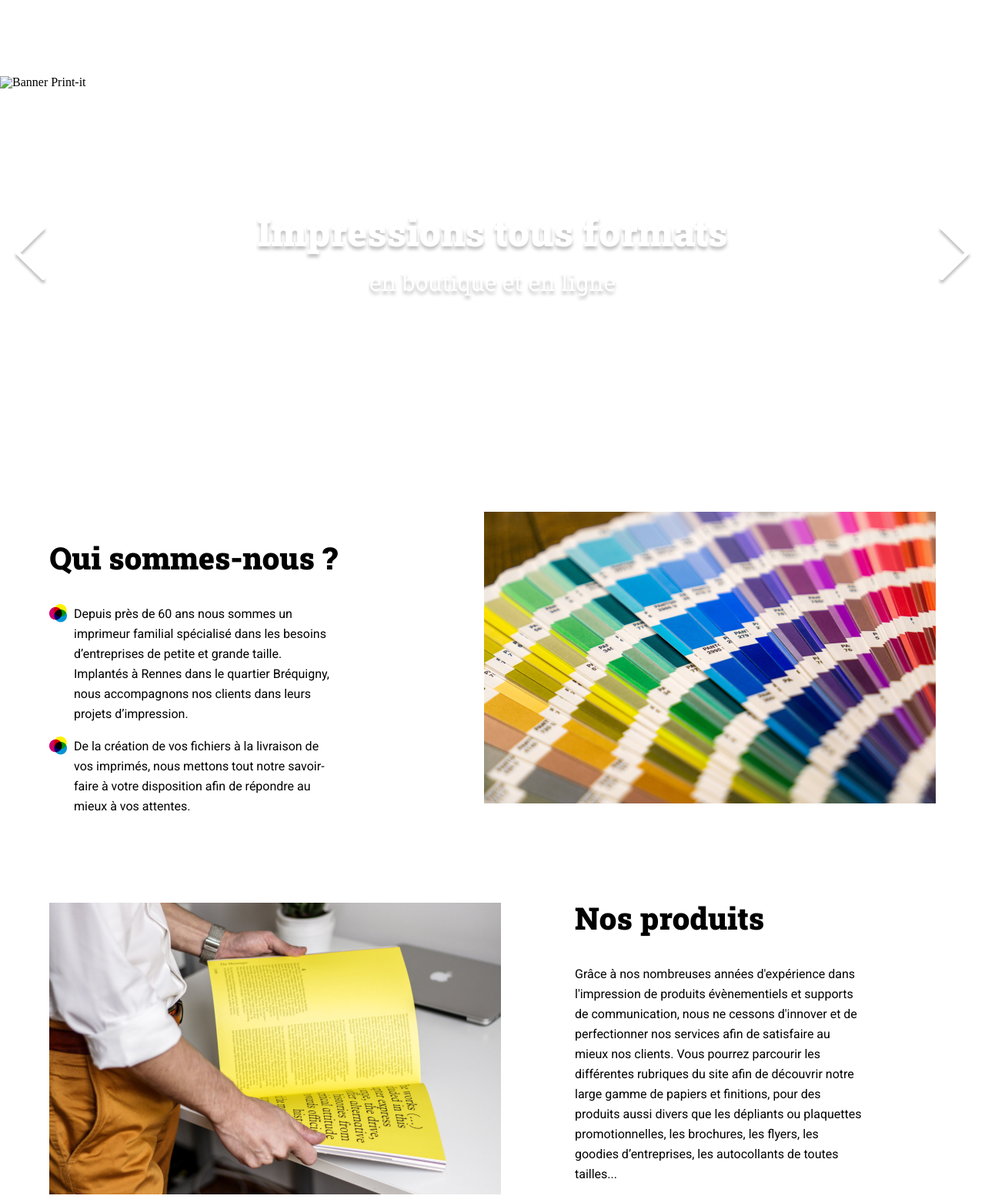
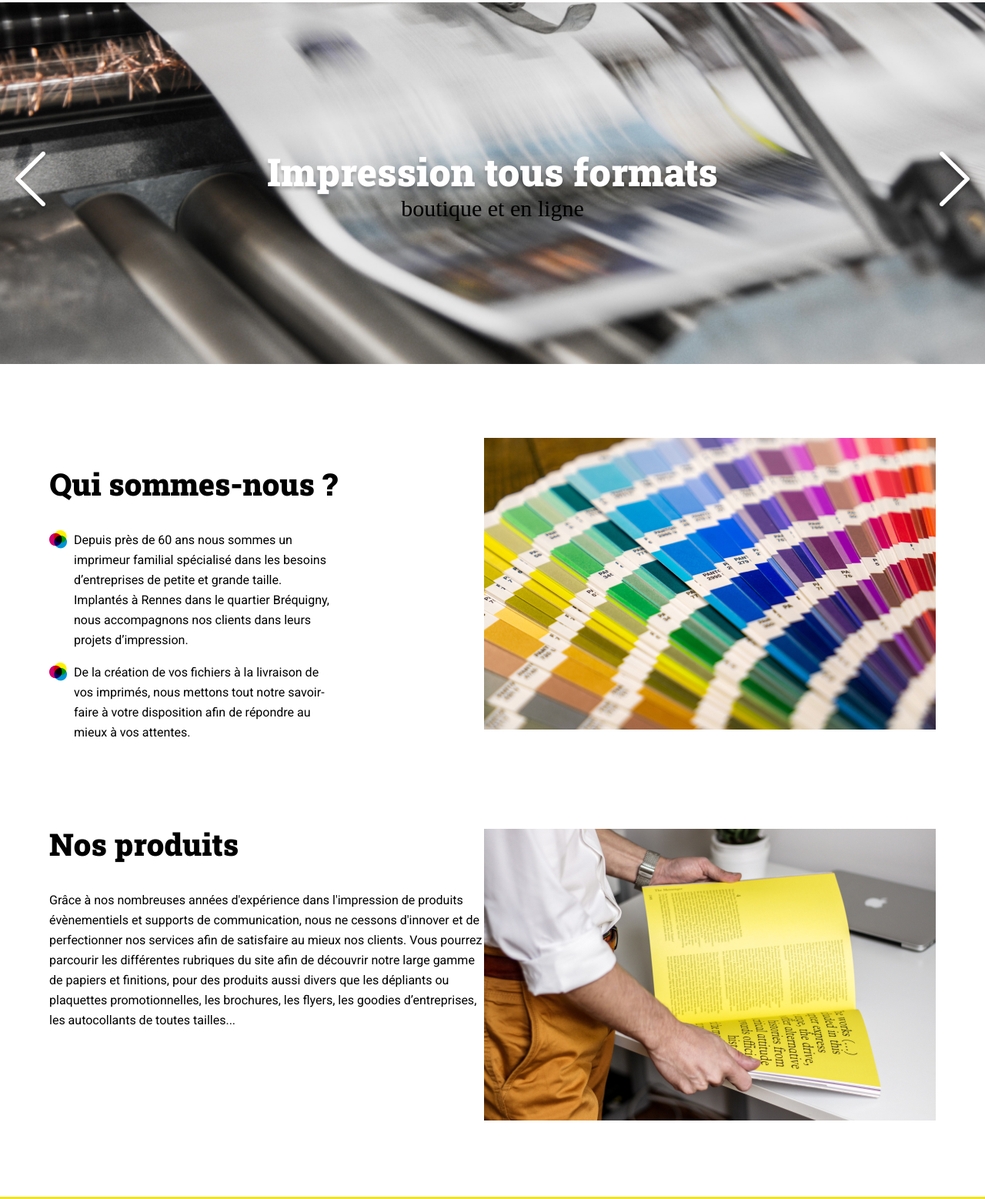
Before and after one commit to JosePire/Projet-5-Print-it, a plain HTML site: page index.html in a window 1280 px wide. Shown: the part 98-1656 px from the top of the page at 77% size. Drawn offline with Linux system fonts and the light colour scheme; files that its build step writes are made by us from their sources; files whose address does not match are found by name.

Commit message:
IW-12 Modification index.html

```diff
--- a/index.html
+++ b/index.html
@@ -5,7 +5,7 @@
     <meta charset="UTF-8">
     <meta name="viewport" content="width=device-width, initial-scale=1.0">
     <title>Print it ! - Impressions d'entreprise</title>
-	<link rel="stylesheet" href="./css/style.css">
+    <link rel="stylesheet" href="./style.css">
     <link rel="preconnect" href="https://fonts.googleapis.com">
     <link rel="preconnect" href="https://fonts.gstatic.com" crossorigin>
     <link
@@ -18,50 +18,62 @@
         <h1>
             <img class="logo" src="./assets/images/logo.png" alt="Print it ! Impressions d'entreprises">
         </h1>
+
+
         <a class="btn devis" href="mailto:contact@print-it.tld">Devis</a>
     </header>
     <main>
-		<section id="banner">
+        <div id="banner">
             <button id="btn-prev" class="arrow arrow_left">
                 <img src="./assets/images/arrow_left.png" alt="button previous slide">
             </button>
             <button id="btn-next" class="arrow arrow_right">
                 <img src="./assets/images/arrow_right.png" alt="button next slide">
             </button>
-			<img class="banner-img" src="./assets/images/slideshow/slide1.jpg" alt="Banner Print-it">
-			<p>Impressions tous formats <span>en boutique et en ligne</span></p>
-			<div class="dots">
+            <img class="banner-img" src="assets/IMAGES/Diaporama/slide1.jpg" alt="photo">
+            <p id="banner p">Impression tous formats</p><span id="banner span">boutique et en ligne</span>
+            <div class="dots"></div>
+
         </div>
-		</section>
+
+        <script>
+
+
+        </script>
+
         <section id="about-us" class="container">
-			<div>
+            <article>
                 <h2>Qui sommes-nous ?</h2>
                 <ul>
                     <li>Depuis près de 60 ans nous sommes un imprimeur familial spécialisé dans les besoins
-						d’entreprises de petite et grande taille. Implantés à Rennes dans le quartier Bréquigny, nous
+                        d’entreprises de petite et grande taille. Implantés à Rennes dans le quartier Bréquigny,
+                        nous
                         accompagnons nos clients dans leurs projets d’impression.</li>
                     <li>De la création de vos fichiers à la livraison de vos imprimés, nous mettons tout notre
                         savoir-faire à votre disposition afin de répondre au mieux à vos attentes.</li>
                 </ul>
-			</div>
+            </article>
             <aside>
                 <img src="./assets/images/colors.jpg" alt="palette multicolore">
             </aside>
         </section>
         <section id="products" class="container">
-			<div>
-				<h2>Nos produits</h2>
-				<p>Grâce à nos nombreuses années d'expérience dans l'impression de produits évènementiels et supports de
-					communication, nous ne cessons d'innover et de perfectionner nos services afin de satisfaire au
-					mieux nos clients. Vous pourrez parcourir les différentes rubriques du site afin de découvrir notre
-					large gamme de papiers et finitions, pour des produits aussi divers que les dépliants ou plaquettes
-					promotionnelles, les brochures, les flyers, les goodies d’entreprises, les autocollants de toutes
-					tailles... </p>
-			</div>
             <aside>
                 <img src="./assets/images/yellow-book.jpg" alt="Imprimeur avec un livre jaune dans les mains">
             </aside>
-
+            <article>
+                <h2>Nos produits</h2>
+                <p>Grâce à nos nombreuses années d'expérience dans l'impression de produits évènementiels et
+                    supports de
+                    communication, nous ne cessons d'innover et de perfectionner nos services afin de satisfaire au
+                    mieux nos clients. Vous pourrez parcourir les différentes rubriques du site afin de découvrir
+                    notre
+                    large gamme de papiers et finitions, pour des produits aussi divers que les dépliants ou
+                    plaquettes
+                    promotionnelles, les brochures, les flyers, les goodies d’entreprises, les autocollants de
+                    toutes
+                    tailles... </p>
+            </article>
         </section>
         <section id="question" class="bg-yellow">
             <h2>Une question? Un devis?</h2>
@@ -74,13 +86,15 @@
                 <article>
                     <img src="./assets/images/proximity-icon.png" alt="Icone Proximité">
                     <h3>Proximité</h3>
-					<p>Facile d’accès, une équipe compétente et à l'écoute des clients vous attend pour tous vos besoins
+                    <p>Facile d’accès, une équipe compétente et à l'écoute des clients vous attend pour tous vos
+                        besoins
                         d'impression et en communication visuelle.</p>
                 </article>
                 <article>
                     <img src="./assets/images/quality-icon.png" alt="Icone Qualité">
                     <h3>Qualité</h3>
-					<p>Qu'il s'agisse de copies simples, de brochures, de cartes de visite ou de conception, nous vous
+                    <p>Qu'il s'agisse de copies simples, de brochures, de cartes de visite ou de conception, nous
+                        vous
                         garantissons toujours des résultats optimaux.</p>
                 </article>
                 <article>
@@ -92,7 +106,7 @@
         </section>
         <section id="contact" class="bg-lightblue">
             <div class="container">
-				<div>
+                <article>
                     <h2>Contact</h2>
                     <div>
                         <h3>Par téléphone</h3>
@@ -115,7 +129,7 @@
                             <img class="inline-icon" src="./assets/images/metro.png" alt="metro" /> Clémenceau
                         </p>
                     </div>
-				</div>
+                </article>
                 <div>
                     <img src="./assets/images/magnifying-glass.jpg" alt="Loupe avec palette bleue">
                 </div>
@@ -139,13 +153,13 @@
         </div>
         <div>
             <a href="mailto:contact@print-it.tld" class="btn">Nous écrire</a>
-			<a href="mailto:contact@print-it.tld?subject=Demande&nbsp;de&nbsp;devis" class="btn devis">Devis</a>
+            <a href="mailto:contact@print-it.tld?subject=Demande de devis" class="btn devis">Devis</a>
         </div>
         <div>
             <img class="footer-logo" src="./assets/images/logo.png" alt="Print it ! Impressions d'entreprises">
         </div>
     </footer>
-	<script src="./js/script.js"></script>
+    <script src="./script.js" type="text/javascript"></script>
 </body>
 
 </html>
```
Lines whose indentation alone changed are shown as unchanged.
